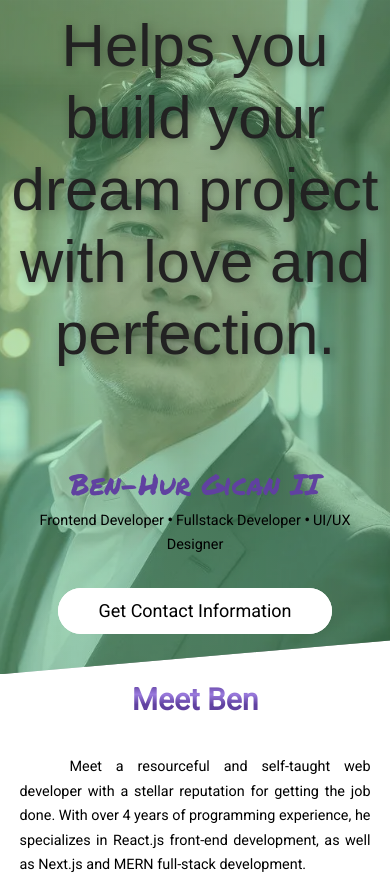
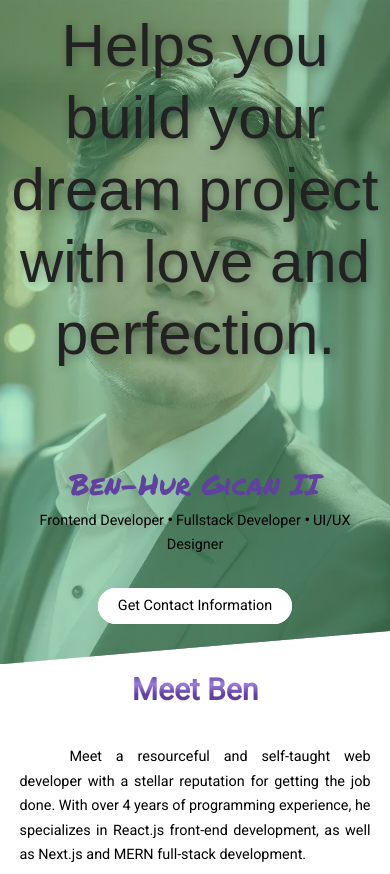
Before and after one commit to BenGeeks/my-profile, a Next.js app: page / in a window 390 px wide. Shown: the top 874 px of the page. Built offline with nearby package versions, Linux system fonts and the light colour scheme; a web font is replaced by a local one.

Commit message:
adjust button on mobile

```diff
--- a/src/app/components/contact_button.js/contact_button.module.scss
+++ b/src/app/components/contact_button.js/contact_button.module.scss
@@ -3,7 +3,6 @@
 
 .btn:link,
 .btn:visited {
-  // text-transform: uppercase;
   text-decoration: none;
   margin: 30px 0px;
   padding: 15px 40px;
@@ -64,3 +63,11 @@
   background-color: $primary-color !important;
   color: white;
 }
+
+@media (max-width: 500px) {
+  .btn:link,
+  .btn:visited {
+    font-size: 0.8rem;
+    padding: 10px 20px;
+  }
+}
```
